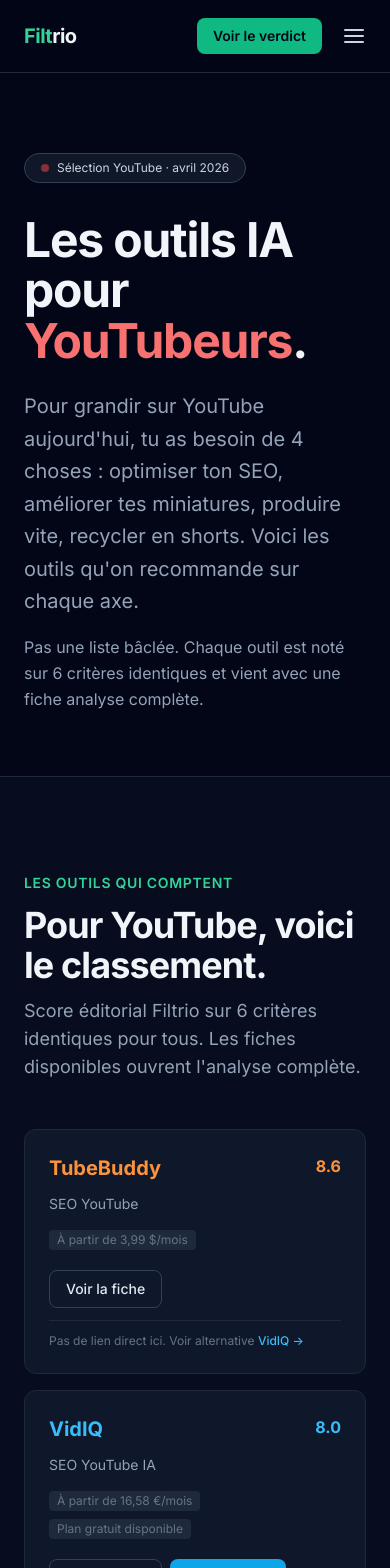
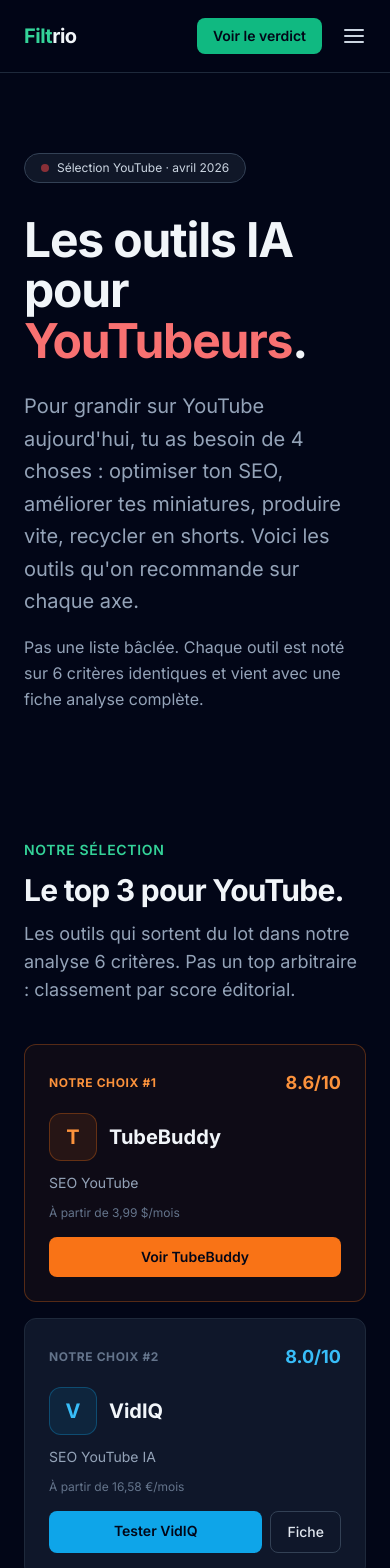
Before and after one commit to xmarko49x-create/filtrio, a Next.js app: page /youtube in a window 390 px wide. Shown: the top 1568 px of the page. Built offline with nearby package versions, Linux system fonts and the light colour scheme.

Commit message:
Filtrio: Top 3 picks sur pages plateforme + sticky CTA mobile sur fiches

```diff
--- a/components/PlateformeSection.tsx
+++ b/components/PlateformeSection.tsx
@@ -46,8 +46,113 @@
     .map((slug) => OUTILS.find((o) => o.slug === slug))
     .filter((o): o is Outil => o !== undefined);
 
+  // Top 3 picks : les 3 premiers outils prioritaires avec fiche disponible.
+  // Format inspiré de Wirecutter / NerdWallet (Editor's pick + scoring visuel + CTA gros).
+  const top3 = outils.filter((o) => o.ficheAvailable).slice(0, 3);
+
+  const labelTop3 = (i: number): string => {
+    if (i === 0) return "Notre choix #1";
+    if (i === 1) return "Notre choix #2";
+    return "Notre choix #3";
+  };
+
   return (
     <>
+      {/* TOP 3 PICKS — format Wirecutter / NerdWallet : verdict éclair + gros CTA */}
+      {top3.length >= 2 && (
+        <section className="max-w-6xl mx-auto px-6 pt-16 pb-12">
+          <div className="mb-10">
+            <div className="text-sm font-semibold text-emerald-400 uppercase tracking-wider mb-3">
+              Notre sélection
+            </div>
+            <h2 className="text-3xl md:text-4xl font-bold mb-3 tracking-tight">
+              Le top 3 pour {plateforme}.
+            </h2>
+            <p className="text-slate-400 text-lg max-w-3xl">
+              Les outils qui sortent du lot dans notre analyse 6 critères. Pas
+              un top arbitraire : classement par score éditorial.
+            </p>
+          </div>
+          <div className="grid md:grid-cols-3 gap-4">
+            {top3.map((o, i) => {
+              const showTester = hasRealAffiliateLink(o);
+              const isWinner = i === 0;
+              return (
+                <div
+                  key={o.slug}
+                  className={`p-6 rounded-xl border flex flex-col ${
+                    isWinner
+                      ? `bg-${o.color}-500/5 border-${o.color}-500/30`
+                      : "bg-slate-900 border-slate-800"
+                  }`}
+                >
+                  <div className="flex items-center justify-between mb-4">
+                    <span
+                      className={`text-xs font-bold uppercase tracking-wider ${
+                        isWinner
+                          ? `text-${o.color}-400`
+                          : "text-slate-500"
+                      }`}
+                    >
+                      {labelTop3(i)}
+                    </span>
+                    <span
+                      className={`text-${o.color}-400 font-bold text-lg`}
+                    >
+                      {o.score.toFixed(1)}/10
+                    </span>
+                  </div>
+                  <div className="flex items-center gap-3 mb-3">
+                    <div
+                      className={`w-12 h-12 rounded-xl bg-${o.color}-500/10 border border-${o.color}-500/30 flex items-center justify-center text-${o.color}-400 font-bold text-xl flex-shrink-0`}
+                    >
+                      {o.name.charAt(0)}
+                    </div>
+                    <h3 className="text-xl font-bold">{o.name}</h3>
+                  </div>
+                  <p className="text-sm text-slate-400 mb-3 flex-1">
+                    {o.tagline}
+                  </p>
+                  {o.priceFrom && (
+                    <p className="text-xs text-slate-500 mb-4">
+                      {o.priceFrom}
+                    </p>
+                  )}
+                  <div className="flex gap-2">
+                    {showTester ? (
+                      <TrackedAffiliateLink
+                        href={o.affiliateLink}
+                        outilSlug={o.slug}
+                        outilName={o.name}
+                        source="plateforme"
+                        className={`flex-1 text-center text-sm font-semibold bg-${o.color}-500 hover:bg-${o.color}-400 text-slate-950 px-4 py-2.5 rounded-lg transition`}
+                      >
+                        Tester {o.name}
+                      </TrackedAffiliateLink>
+                    ) : (
+                      <Link
+                        href={`/outils/${o.slug}`}
+                        className={`flex-1 text-center text-sm font-semibold bg-${o.color}-500 hover:bg-${o.color}-400 text-slate-950 px-4 py-2.5 rounded-lg transition`}
+                      >
+                        Voir {o.name}
+                      </Link>
+                    )}
+                    {showTester && (
+                      <Link
+                        href={`/outils/${o.slug}`}
+                        className="text-sm font-medium border border-slate-700 hover:border-slate-500 text-slate-200 px-4 py-2.5 rounded-lg transition"
+                      >
+                        Fiche
+                      </Link>
+                    )}
+                  </div>
+                </div>
+              );
+            })}
+          </div>
+        </section>
+      )}
+
       {/* OUTILS PRIORITAIRES */}
       <section className="border-y border-slate-800 bg-slate-900/40">
         <div className="max-w-6xl mx-auto px-6 py-24">
--- a/components/fiche/FicheOutilLayout.tsx
+++ b/components/fiche/FicheOutilLayout.tsx
@@ -519,6 +519,21 @@
       <AuthorBio />
       <Newsletter />
       <Footer />
+
+      {/* Sticky CTA mobile (visible < md uniquement) — pattern Tom's Guide / Mangools / NerdWallet */}
+      {hasRealAffiliateLink && (
+        <div className="md:hidden fixed bottom-0 left-0 right-0 z-40 bg-slate-950/95 backdrop-blur-md border-t border-slate-800 px-4 py-3 shadow-[0_-4px_20px_rgba(0,0,0,0.5)]">
+          <TrackedAffiliateLink
+            href={outil.affiliateLink}
+            outilSlug={outil.slug}
+            outilName={outil.name}
+            source="fiche"
+            className={`block w-full text-center bg-${outil.color}-500 hover:bg-${outil.color}-400 text-slate-950 font-semibold py-3 rounded-lg transition`}
+          >
+            Tester {outil.name} →
+          </TrackedAffiliateLink>
+        </div>
+      )}
     </>
   );
 }
```
